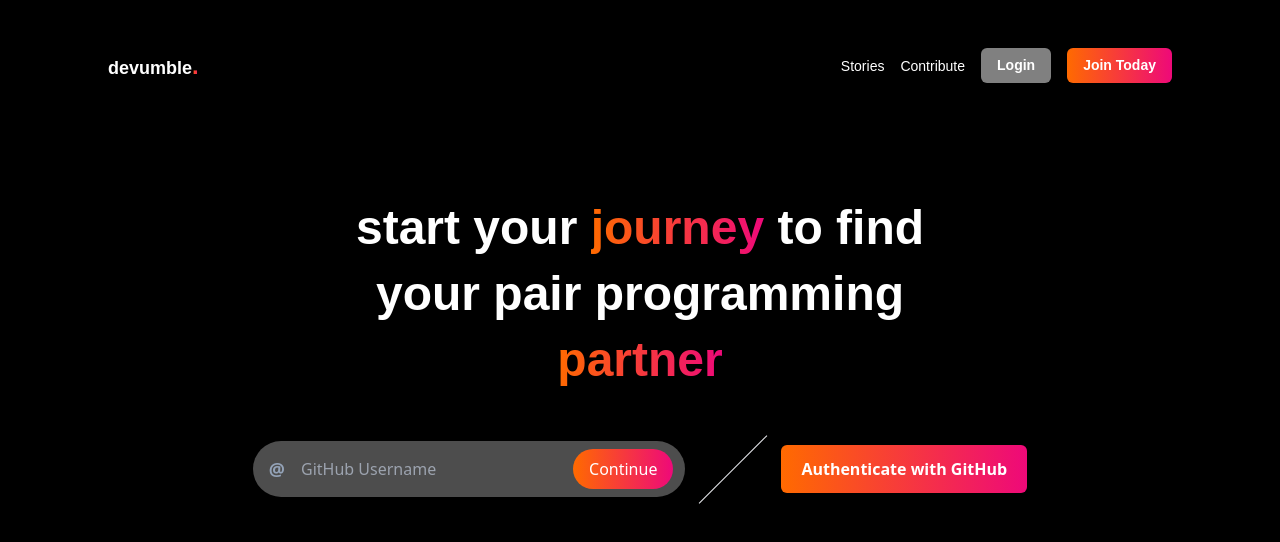
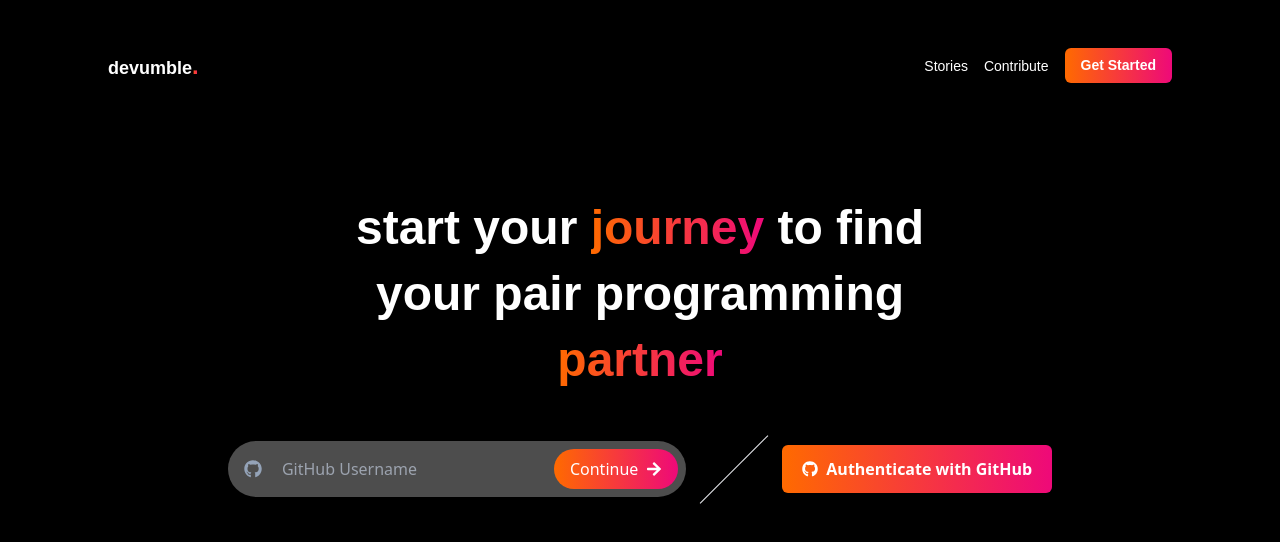
Before and after one commit to yashsehgal/devumble, a React (Create React App) app in the folder app/: page / in a window 1280 px wide. Shown: the top 542 px of the page. Built offline with nearby package versions, Linux system fonts and the light colour scheme.

Commit message:
Header component modified

```diff
--- a/app/src/components/Header.jsx
+++ b/app/src/components/Header.jsx
@@ -2,9 +2,18 @@
 import { useState } from 'react';
 import { Link } from 'react-router-dom';
 
+import { FaTimes } from 'react-icons/fa';
+
+import ReactModal from 'react-modal';
+
+ReactModal.setAppElement('#root');
+
 export default function Header({HEADER_STATE}) {
     const solidButton = "leading-snug text-white px-4 py-2 font-semibold gradient rounded-md flex flex-row items-center justify-center";
     const secondaryButton = "leading-snug text-white px-4 py-2 font-semibold bg-white bg-opacity-50 hover:bg-opacity-60 rounded-md flex flex-row items-center justify-center";
+
+    const [getStartedButtonModalRef, setGetStartedButtonModal] = useState(false);
+
     const [headerOptionsRef] = useState([
         {
             type: 'link',
@@ -22,24 +31,24 @@
                 location: 'https://github.com/yashsehgal/devumble'
             }
         },
-        {
-            type: 'button',
-            content: 'Login',
-            redirect: {
-                typeOf: 'route',
-                location: '/login'
-            },
-            buttonType: 'secondary'
-        },
-        {
-            type: 'button',
-            content: 'Join Today',
-            redirect: {
-                typeOf: 'route',
-                location: '/create-account'
-            },
-            buttonType: 'solid'
-        }
+        // {
+        //     type: 'button',
+        //     content: 'Login',
+        //     redirect: {
+        //         typeOf: 'route',
+        //         location: '/login'
+        //     },
+        //     buttonType: 'secondary'
+        // },
+        // {
+        //     type: 'button',
+        //     content: 'Get Started',
+        //     redirect: {
+        //         typeOf: 'route',
+        //         location: '/create-account'
+        //     },
+        //     buttonType: 'solid'
+        // }
     ]);
     if (HEADER_STATE === 'logged-in') {
         return (
@@ -108,10 +117,57 @@
                                         )
                                     }
                                 })}
+                                <li className='header-option-item font-product text-sm'>
+                                    <button className={solidButton}
+                                        onClick={() => setGetStartedButtonModal(true)}
+                                    >
+                                        Get Started
+                                    </button>
+                                </li>
                             </ul>
                         </div>
                     </div>
                 </div>
+
+                {/* React Modals Dump */}
+                <ReactModal
+                    isOpen={getStartedButtonModalRef}
+                    onRequestClose={() => setGetStartedButtonModal(false)}
+                    style={{
+                        overlay: {
+                            background: 'rgba(0, 0, 0, 0.500)',
+                            display: 'flex',
+                            flexDirection: 'row',
+                            alignItems: 'center',
+                            justifyContent: 'center'
+                        },
+                        content: {
+                            backgroundColor: '#121212',
+                            color: 'white',
+                            boxShadow: '0px 0px 6px 12px rgba(0, 0, 0, 0.225)',
+                            border: 'transparent',
+                            height: 'fit-content',
+                            width: '640px',
+                            borderRadius: '8px',
+                            padding: '28px',
+                            marginRight: 'auto',
+                            marginLeft: 'auto',
+                            marginTop: 'auto',
+                            marginBottom: 'auto'
+                        }
+                    }}
+                >
+                    <div className="close-button-layer w-full h-auto flex flex-row items-center justify-between">
+                        <h3 className="leading-snug font-product text-white text-lg">Getting Started with devumble</h3>
+                        <button className="p-2 flex flex-row items-center justify-center text-white rounded-md bg-transparent hover:bg-gray-600 hover:bg-opacity-60"
+                            onClick={() => setGetStartedButtonModal(false)}
+                        >
+                            <FaTimes />
+                        </button>
+                    </div>
+
+                </ReactModal>
+
             </React.Fragment>
         )
     }
--- a/app/src/screens/Landing.jsx
+++ b/app/src/screens/Landing.jsx
@@ -1,5 +1,7 @@
 import React from 'react';
 import { getUserData } from '../api-middleware/github-api';
+
+import { FaGithub, FaArrowRight } from 'react-icons/fa'
 
 export default function Landing() {
     return (
@@ -10,19 +12,20 @@
                         start your <span className="gradient-text">journey</span> to find your pair programming <span className="gradient-text">partner</span>
                     </h1>
                     <div className='github-auth-cta-section-wrapper mt-12 flex flex-row items-center justify-between w-fit mx-auto'>
-                        <div className="github-username-input-component-wrapper px-3 py-2 rounded-full bg-white bg-opacity-30 w-fit flex flex-row items-center gap-3 mx-auto">
-                            <span className="github-placeholder-wrapper leading-snug font-semibold text-lg text-slate-400 px-1">
-                                @
+                        <div className="github-username-input-component-wrapper px-2 py-2 rounded-full bg-white bg-opacity-30 w-fit flex flex-row items-center gap-3 mx-auto">
+                            <span className="github-placeholder-wrapper flex flex-row gap-1 items-center leading-snug font-semibold text-lg text-slate-400 px-2">
+                                <FaGithub />
                             </span>
                             <input type="text" placeholder='GitHub Username'
                                 className='bg-transparent focus:border-0 focus:outline-none focus:border-transparent text-white w-[260px]'
                             />
-                            <button className='px-4 py-2 gradient text-white flex flex-row items-center justify-center font-normal rounded-full'>
-                                Continue
+                            <button className='px-4 py-2 gradient text-white flex flex-row items-center justify-center gap-2 font-normal rounded-full'>
+                                Continue <FaArrowRight />
                             </button>
                         </div>
                         <hr className='translate -rotate-45 w-24' />
-                        <button className='px-5 py-3 gradient text-white flex flex-row items-center justify-center font-semibold rounded-md'>
+                        <button className='px-5 py-3 gradient text-white flex flex-row items-center justify-center gap-2 font-semibold rounded-md'>
+                            <FaGithub />
                             Authenticate with GitHub
                         </button>
                     </div>
```
